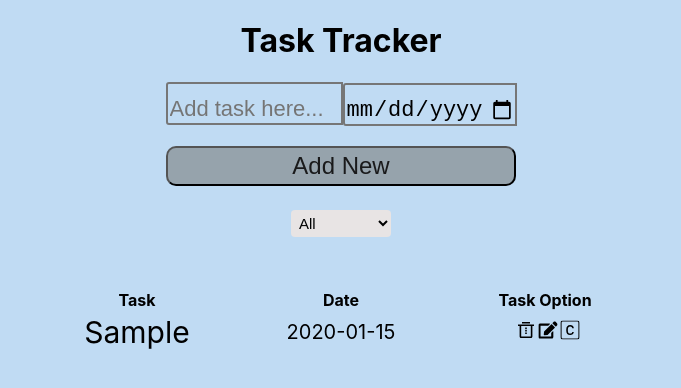
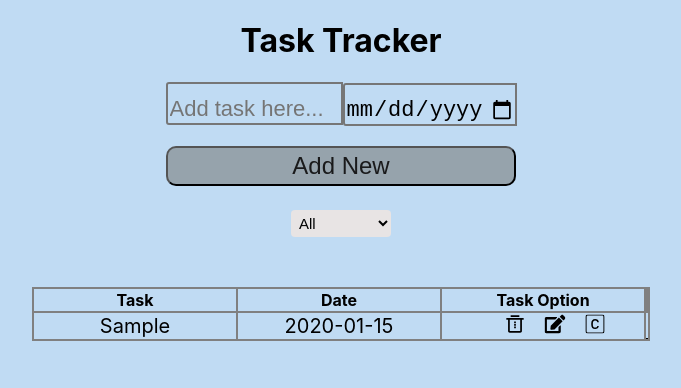
Before and after one commit to mohitkg01/proojectTodo, a React (Create React App) app: page / in a window 1280 px wide. Both pictures are taken after typing "Sample", "2020-01-15" into the empty fields and a click on the button "Add New". Shown: the top 388 px of the page, without its empty margins (299-980 px from the left). Built offline with nearby package versions, Linux system fonts and the light colour scheme.

Commit message:
color is added in drag

```diff
--- a/src/components/Home.css
+++ b/src/components/Home.css
@@ -27,12 +27,9 @@
     padding: 4px;
 }
 
-/* .hr{
-width: auto;
-margin-right: 25%;
-margin-left: 25%;
-margin-top: 10px;
-} */
+.line {
+    border-bottom: 1px solid #000;
+  }
 th{
     width: 200px;
 }
@@ -46,12 +43,12 @@ th{
     margin-left: 1px;
 }
 .item>:nth-child(1){
-    font-size: 30px;
+    font-size: 20px;
     margin-right: 12px;
 
 }
 .item>:nth-child(2){
-    font-size: 25px;
+    font-size: 18px;
 }
 .icons>span{
     margin-left: 2%;
@@ -62,17 +59,17 @@ th{
     cursor: pointer;
 }
 .del>:nth-child(1){
-    transform: scale(1.5);
+    transform: scale(1.3);
     margin-left: 20px;
 
 }
 .edit>:nth-child(1){
-    transform: scale(1.5);
+    transform: scale(1.3);
     margin-left: 20px;
 
 }
 .com>:nth-child(1){
-    transform: scale(1.5);
+    transform: scale(1.2);
     margin-left: 20px;
 
 }
@@ -91,25 +88,13 @@ th{
       }
 
       .icons>span:hover{
-        color: rgb(200, 17, 44);
+        color: rgb(238, 190, 197);
         cursor: pointer;
-    }
-    .del>:nth-child(1){
-        transform: scale(1.2);
-        margin-left: 2px;
-
-    }
-    .edit>:nth-child(1){
-        transform: scale(1.2);
-        margin-left: 2px;
-
-    }
-    .com>:nth-child(1){
-        transform: scale(1.2);
-        margin-left: 2px;
-
     }
     .item>:nth-child(2){
         font-size: 20px;
     }
+    .filter>form>select>option{
+        width: 10%;
+     }
 }
--- a/src/components/Home.jsx
+++ b/src/components/Home.jsx
@@ -155,16 +155,19 @@ const filterItem = (event) => {
 
         <Droppable droppableId="dropaable">
 
-          {(provider) => (
-            <table className="itemlist" ref={provider.innerRef} {...provider.droppableProps}>
+          {(provider,snapshot) => (
+            <table className="itemlist" ref={provider.innerRef} {...provider.droppableProps}
+            style={{ backgroundColor: snapshot.isDraggingOver ? 'blue' : 'grey' }}>
               <thead>
                 <tr>
-                  <th>Task</th>
-                  <th>Date</th>
-                  <th>Task Option</th>
+                  <th> Task </th>
+                  <th> Date </th>
+                  <th> Task Option </th>
                 </tr>
               </thead>
+
               <tbody className='lists'>
+
                 {filteredList.map((curItem, idx) => (
                   <Draggable key={curItem.id} draggableId={curItem.id.toString()} index={idx}>
                     {(provider) => (
@@ -174,19 +177,18 @@ const filterItem = (event) => {
                         ref={provider.innerRef}
                         className='item'
                         style={{
-                          textDecoration: curItem.completed ? 'line' : 'none',
+                          textDecoration: curItem.completed ? 'underline' : 'none',
                           color: curItem.completed ? 'red' : 'black',
                         }}
                       >
                         <td {...provider.dragHandleProps}>{curItem.data}</td>
                         <td>{curItem.date}</td>
                         <td className='icons'>
-
                           <span className='del' onClick={() => deleteItem(curItem.id)} title='Delete Task'><RiDeleteBin3Line /></span>
                           <span className='edit' onClick={() => editItem(curItem.id)} title='Edit Task'><FaEdit /></span>
                           <span className='com' onClick={() => compItem(curItem.id)} title='Task Completed'><BsCSquare /></span>
-
                         </td>
+                        <td className="line" style={{ borderBottom: '1px solid #000' }}></td>
                       </tr>
                     )}
                   </Draggable>
```
